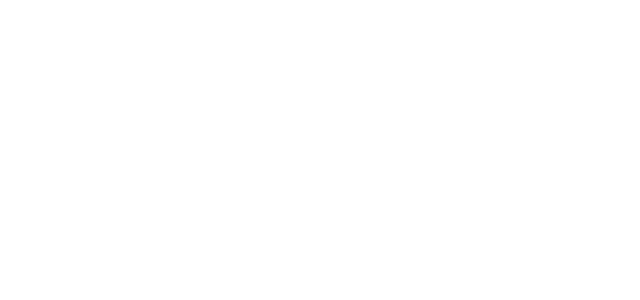
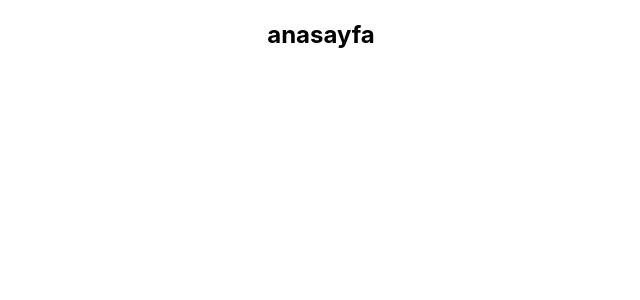
Before and after one commit to betuloran/notebook-app, a React (Create React App) app in the folder frontend/: page / in a window 1280 px wide. Shown: the top 300 px of the page, without its empty margins (319-959 px from the left). Built offline with nearby package versions, Linux system fonts and the light colour scheme.

Commit message:
project updated

```diff
--- a/frontend/package.json
+++ b/frontend/package.json
@@ -8,6 +8,7 @@
     "@testing-library/user-event": "^13.5.0",
     "react": "^18.3.1",
     "react-dom": "^18.3.1",
+    "react-router-dom": "^6.26.2",
     "react-scripts": "5.0.1",
     "web-vitals": "^2.1.4"
   },
--- a/frontend/src/App.js
+++ b/frontend/src/App.js
@@ -1,11 +1,17 @@
 import './App.css';
-
+import { BrowserRouter, Routes, Route } from 'react-router-dom'
+import Home from './pages/Home';
 
 function App() {
   return (
     <div className="App">
-
-
+      <BrowserRouter>
+        <div className='pages'>
+          <Routes>
+<Route path='/' element={<Home/>} />
+          </Routes>
+        </div>
+      </BrowserRouter>
     </div>
   );
 }
--- /dev/null
+++ b/frontend/src/pages/Home.js
@@ -0,0 +1,10 @@
+
+import React from 'react'
+
+export default function Home() {
+  return (
+    <div className='home'>
+      <h2>anasayfa</h2>
+    </div>
+  )
+}
```
Also changed, not shown: 1 other file (tests, documents, lock files or other folders).
